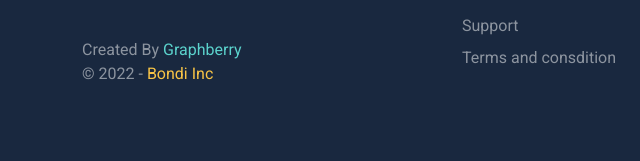
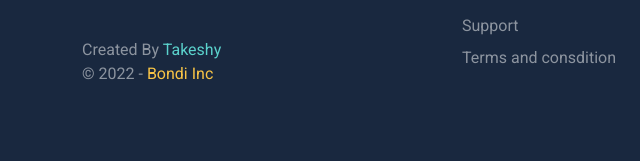
Before and after one commit to AhmedTakeshy/Bondi-Design, a plain HTML site: page index.html in a window 1280 px wide. Shown: the part 5604-5765 px from the top of the page, 0-640 px from the left. Drawn offline with Linux system fonts and the light colour scheme.

Commit message:
Update html file

```diff
--- a/index.html
+++ b/index.html
@@ -398,7 +398,7 @@
                             convallis at tellus.
                         </p>
                         <div class="copyright">
-                            Created By <span>Graphberry</span>
+                            Created By <span>Takeshy</span>
                             <div>&copy; 2022 - <span>Bondi Inc</span></div>
                         </div>
                     </div>
```
